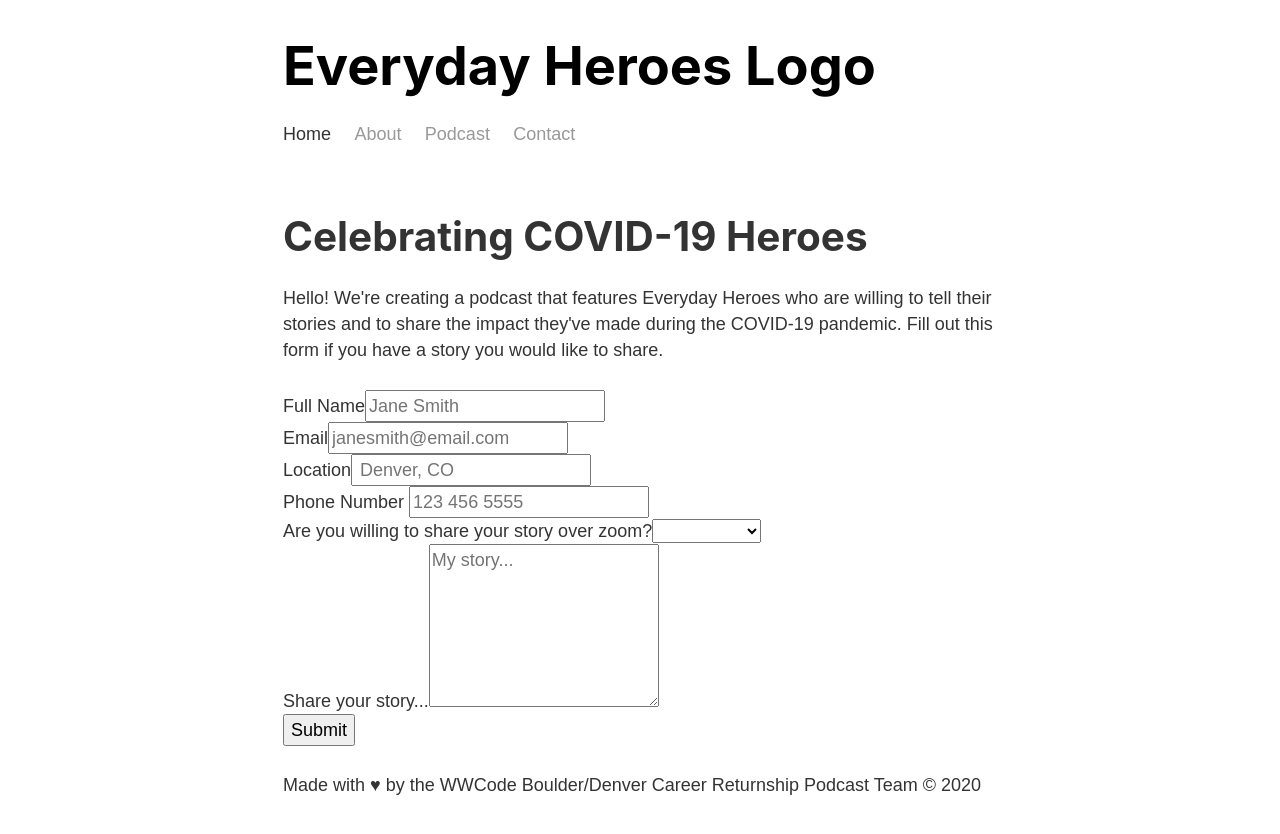
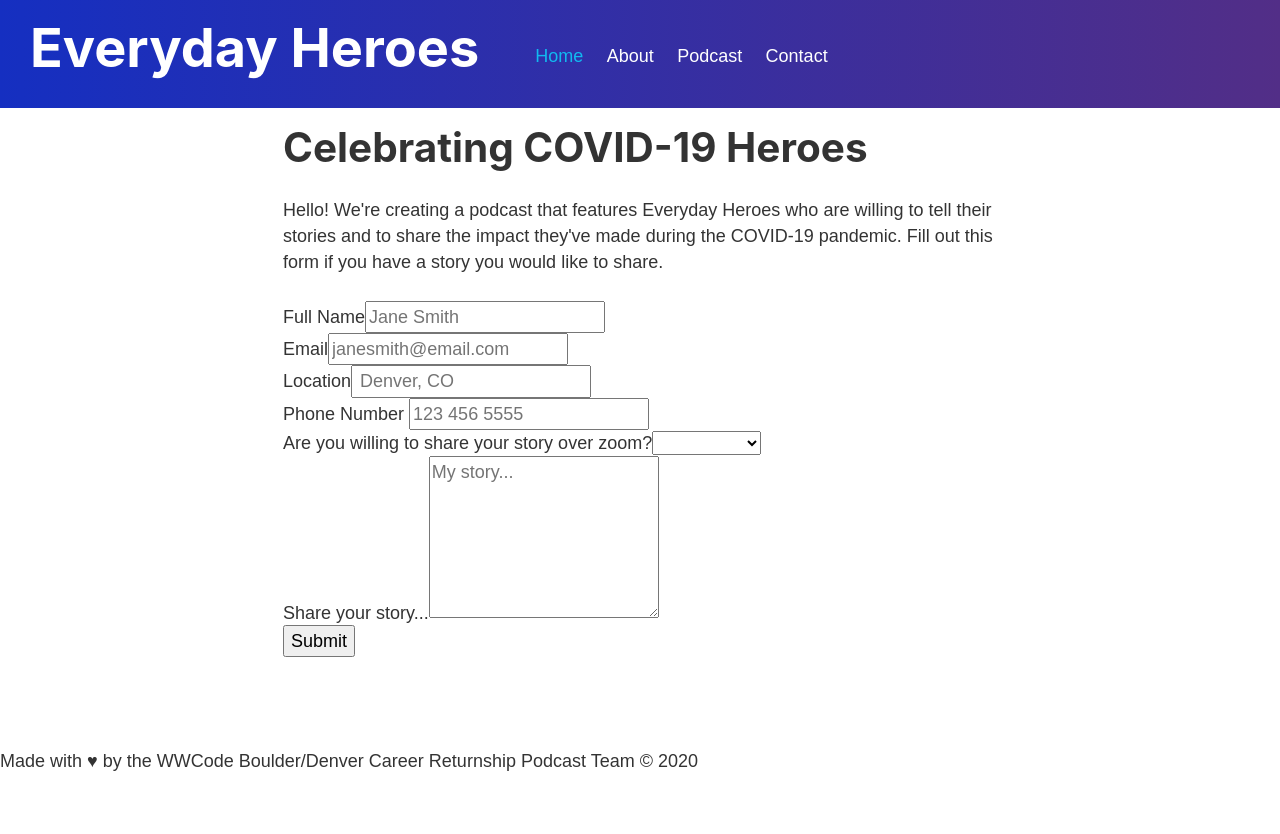
Before and after one commit to women-who-software/returnship-everydayheroes, a Gatsby site: page / in a window 1280 px wide. After the commit the page ends 800 px from the top, so only its background shows below. Built offline with nearby package versions, Linux system fonts and the light colour scheme; Gatsby itself is replaced by a stand-in of ours.

Commit message:
stashing changes

```diff
--- a/src/components/header.js
+++ b/src/components/header.js
@@ -1,26 +1,62 @@
-import React from 'react'
-import {Link} from 'gatsby'
+import React from "react"
+import { Link } from "gatsby"
 
+import headerStyles from "./header.module.scss"
 
-import headerStyles from './header.module.scss'
-
-
-const Header = () =>{
+const Header = () => {
   return (
     <header className={headerStyles.header}>
-            <h1 >
-
-                <Link className={headerStyles.title} to='/'>Everyday Heroes Logo</Link>
-
+      <h1>
+        <Link className={headerStyles.title} to="/">
+          Everyday Heroes
+        </Link>
       </h1>
       <nav>
         <ul className={headerStyles.nav_list}>
-                        <li> <Link className= {headerStyles.nav_item} activeClassName={headerStyles.active_nav_item} to="/"> Home </Link></li>
-                        <li> <Link className= {headerStyles.nav_item} activeClassName={headerStyles.active_nav_item} to="/about"> About </Link></li>
-                        <li> <Link className= {headerStyles.nav_item} activeClassName={headerStyles.active_nav_item} to="/podcast"> Podcast </Link></li>
-                        <li> <Link className= {headerStyles.nav_item} activeClassName={headerStyles.active_nav_item} to="/contact"> Contact </Link></li>
-
-
+          <li>
+            {" "}
+            <Link
+              className={headerStyles.nav_item}
+              activeClassName={headerStyles.active_nav_item}
+              to="/"
+            >
+              {" "}
+              Home{" "}
+            </Link>
+          </li>
+          <li>
+            {" "}
+            <Link
+              className={headerStyles.nav_item}
+              activeClassName={headerStyles.active_nav_item}
+              to="/about"
+            >
+              {" "}
+              About{" "}
+            </Link>
+          </li>
+          <li>
+            {" "}
+            <Link
+              className={headerStyles.nav_item}
+              activeClassName={headerStyles.active_nav_item}
+              to="/podcast"
+            >
+              {" "}
+              Podcast{" "}
+            </Link>
+          </li>
+          <li>
+            {" "}
+            <Link
+              className={headerStyles.nav_item}
+              activeClassName={headerStyles.active_nav_item}
+              to="/contact"
+            >
+              {" "}
+              Contact{" "}
+            </Link>
+          </li>
         </ul>
       </nav>
     </header>
--- a/src/components/header.module.scss
+++ b/src/components/header.module.scss
@@ -1,37 +1,41 @@
 .header {
-    padding: 1rem 0 3rem;
+  //padding: 1rem 0 3rem;
+  background-image: linear-gradient(to right, #152fc1, #522e87);
+  display: flex;
+  padding-top: 1rem;
 }
 
 .title {
-    color:#000000;
-    font-size: 3rem;
-    text-decoration: none;
+  color: #ffffff;
+  font-size: 3rem;
+  text-decoration: none;
+  margin-left: 30px;
+  padding-right: 30px;
 }
 
 .nav_list {
-    display : flex;
-    list-style-type: none;
-    margin: 0;
+  display: flex;
+  align-items: center;
+  list-style-type: none;
+  //margin: 0, auto;
+  margin-top: 25px;
 }
 
 .nav_item {
-    color: #999999;
-    font-size: .9 rem;
-    margin-right: 1.3rem;
-    text-decoration: none;
-
+  color: #fff;
+  font-size: 0.9 rem;
+  margin-right: 1.3rem;
+  text-decoration: none;
 }
 
 .nav_item:hover {
-    color: #666666;
-
+  color: #11b9f0;
 }
 
 .active_nav_item {
-    color: #333333;
+  color: #11b9f0;
 }
 
-
 .link {
-    color: #999999;
+  color: #11b9f0;
 }
--- a/src/components/layout.js
+++ b/src/components/layout.js
@@ -1,22 +1,20 @@
-import React from 'react'
+import React from "react"
 
-import Header from '../components/header'
-import Footer from '../components/footer'
-import '../styles/index.scss'
+import Header from "../components/header"
+import Footer from "../components/footer"
+import "../styles/index.scss"
 
-import layoutStyles from './layout.module.scss'
+import layoutStyles from "./layout.module.scss"
 
-const Layout = (props) => {
-    return(
-        <div className= {layoutStyles.container}>
-            <div className={layoutStyles.content}>
-                <Header/>
-                {props.children}
-            </div>
+const Layout = props => {
+  return (
+    <div className={layoutStyles.container}>
+      <Header />
+      <div className={layoutStyles.content}>{props.children}</div>
 
-            <Footer/>
-        </div>
-    )
+      <Footer />
+    </div>
+  )
 }
 
 export default Layout
--- a/src/components/layout.module.scss
+++ b/src/components/layout.module.scss
@@ -1,14 +1,17 @@
 .container {
-    margin: 0 auto;
-    max-width: 750px;
-    padding: 1rem;
+  top: 0;
+  //margin: 0 auto;
+  //max-width: 750px;
+  //padding: 1rem;
 
-    display: flex;
-    flex-direction: column;
-    min-height: 100vh;
-
+  display: flex;
+  flex-direction: column;
+  min-height: 100vh;
 }
 
-.content{
-    flex-grow: 1;
+.content {
+  flex-grow: 1;
+  margin: 0 auto;
+  max-width: 750px;
+  padding: 1rem;
 }
```
Also changed, not shown: src/pages/index.js (+43 -16 lines), src/images/Font-logo.png (added), src/images/Font-logo@2x.png (added), src/images/Image_hat.jpg (added). Lines whose indentation alone changed are shown as unchanged.
